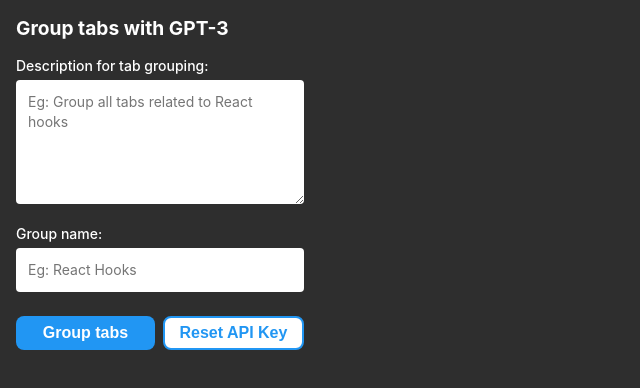
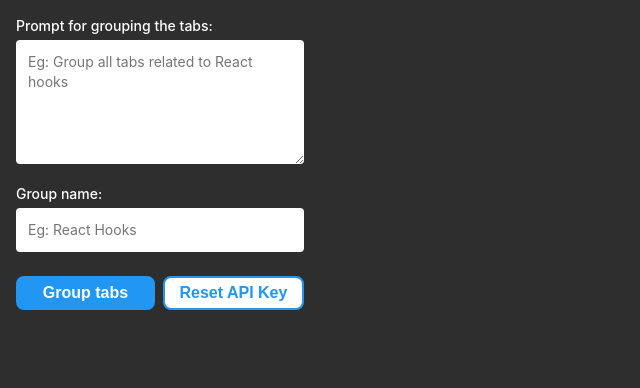
Before and after one commit to prateek3255/tab-tamer, a Svelte app: page / in a window 1280 px wide. Both pictures are taken after typing "Sample123" into the empty fields and a click on the button "Add API Key". Shown: the top 388 px of the page, without its empty margins (0-640 px from the left). Built offline with nearby package versions, Linux system fonts and the light colour scheme; the HTML template or start-up script is replaced by a standard one.

Commit message:
:lipstick: UI updates

```diff
--- a/package.json
+++ b/package.json
@@ -1,5 +1,5 @@
 {
-  "name": "ai-tab-group",
+  "name": "tab-tamer",
   "private": true,
   "version": "0.0.0",
   "type": "module",
--- a/src/App.svelte
+++ b/src/App.svelte
@@ -85,9 +85,8 @@
 
 <main>
   {#if hasAddedApiKey}
-    <h1>Group tabs with GPT-3</h1>
     <form on:submit|preventDefault={groupTabs}>
-      <label for="description">Description for tab grouping:</label>
+      <label for="description">Prompt for grouping the tabs:</label>
       <textarea
         id="description"
         required
```
Also changed, not shown: manifest.json, 1 other file (tests, documents, lock files or other folders).
